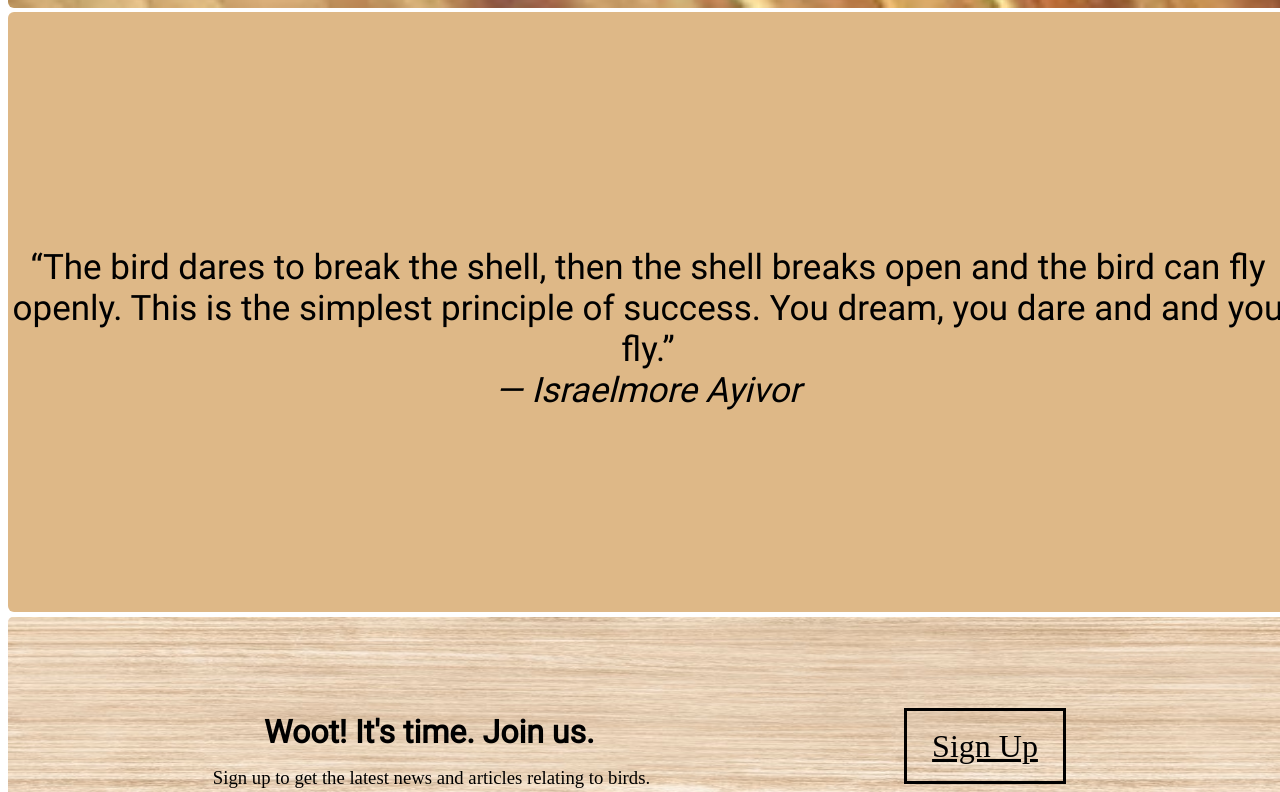
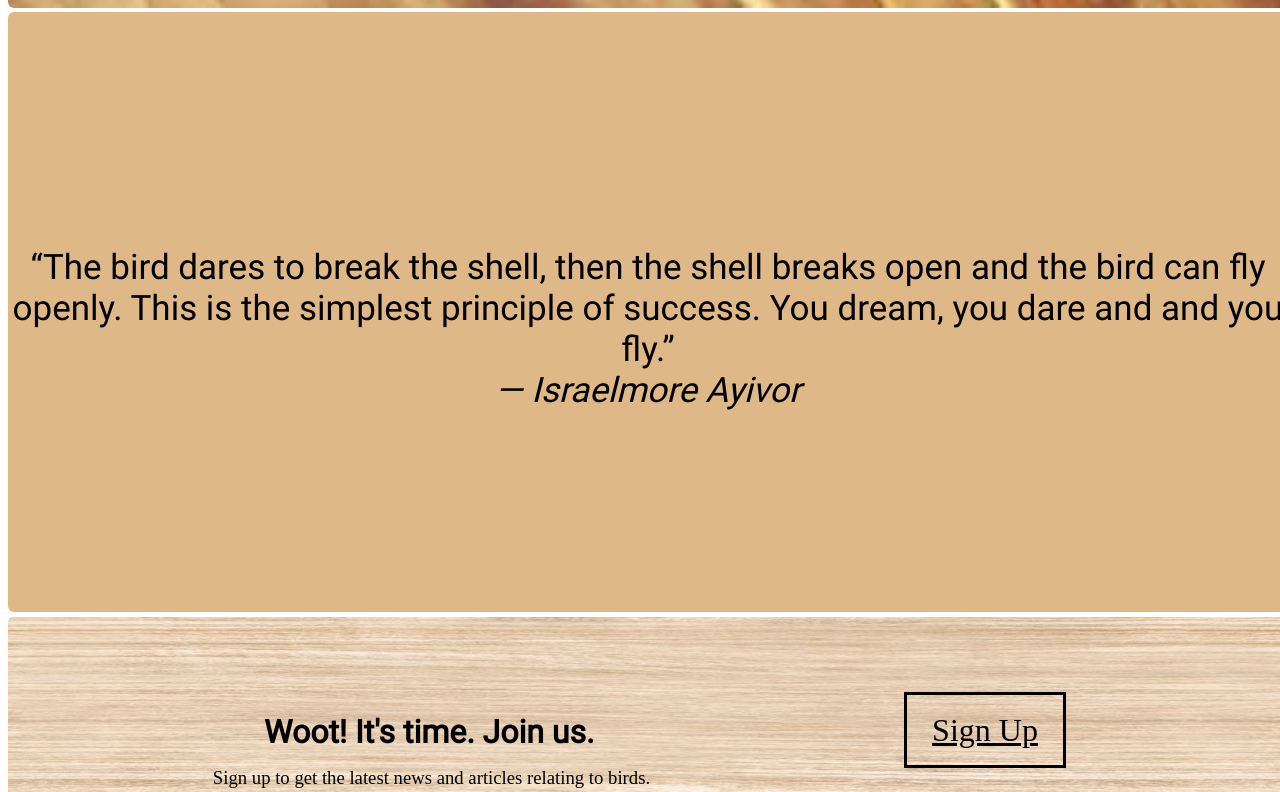
Before and after one commit to shadmik/landing-page, a plain HTML site: page index.html in a window 1280 px wide. Shown: the part 818-1610 px from the top of the page. Drawn offline with Linux system fonts and the light colour scheme.

Commit message:
sign up button is taken up

```diff
--- a/style.css
+++ b/style.css
@@ -146,7 +146,7 @@ h3{
     height: 70px;
     border: 3px solid black;
     position: absolute;
-    top: 12vh;
+    top: 10vh;
     left: 70vw;
     line-height: 70px;
     text-align: center;
```
